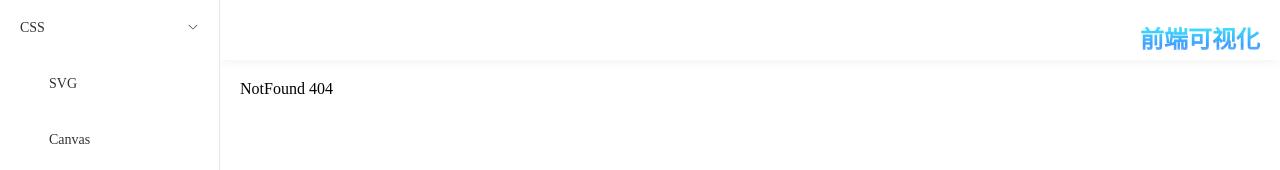
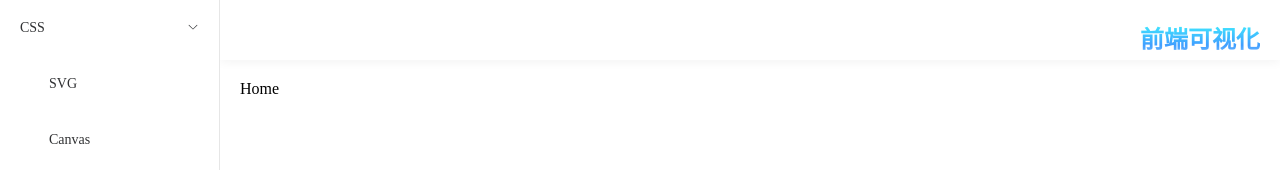
Before and after one commit to h7ml/front-end-data-visualization, a Vue app: page / in a window 1280 px wide. Before the commit this address had no page. Shown: the top 170 px of the page. Built offline with nearby package versions, Linux system fonts and the light colour scheme; a small style sheet from the web is missing.

Commit message:
添加首页

```diff
--- a/src/components/Root/RootHeader.vue
+++ b/src/components/Root/RootHeader.vue
@@ -7,17 +7,22 @@
       ]"
       @click="changeMenu"
     ></i>
-    <h2 class="root__header__title">前端可视化</h2>
+    <h2 class="root__header__title" @click="toHome">前端可视化</h2>
   </header>
 </template>
 
 <script>
+export default {
+  name: 'RootHeader',
+}
+</script>
+
+<script setup>
 import { ref, onBeforeUnmount } from 'vue'
+import { useRouter } from 'vue-router'
 import RootBus from "./RootBus"
 
-export default {
-  name: 'RootHeader',
-  setup () {
+const router = useRouter()
 
 const isCollapse = ref(RootBus.isCollapse)
 function changeMenu() {
@@ -30,12 +35,10 @@ export default {
   // RootBus.$off("change-menu-isCollapse")
 })
 
-    return {
-      isCollapse,
-      changeMenu
+function toHome() {
+  router.push('/')
 }
-  }
-}
+
 </script>
 
 <style lang="scss" scoped>
@@ -58,6 +61,7 @@ export default {
     -o-background-clip: test;
     background-clip: text;
     -webkit-text-fill-color: transparent;
+    user-select: none;
   }
 }
 </style>
--- a/src/router/index.js
+++ b/src/router/index.js
@@ -1,11 +1,16 @@
 import { createRouter, createWebHashHistory } from 'vue-router'
-import CSS from '@/views/CSS/index.vue'
+import Home from '@/views/Home/index.vue'
 
 const routes = [
   {
+    path: '/',
+    name: 'Home',
+    component: Home
+  },
+  {
     path: '/css',
     name: 'CSS',
-    component: CSS,
+    component: () => import('@/views/CSS/index.vue'),
     meta: {
       navState: true,
       navName: 'CSS',
--- /dev/null
+++ b/src/views/Home/index.vue
@@ -0,0 +1,13 @@
+<template>
+  <div>
+    Home
+  </div>
+</template>
+
+<script setup>
+
+</script>
+
+<style lang="scss" scoped>
+
+</style>
```
Lines whose indentation alone changed are shown as unchanged.
